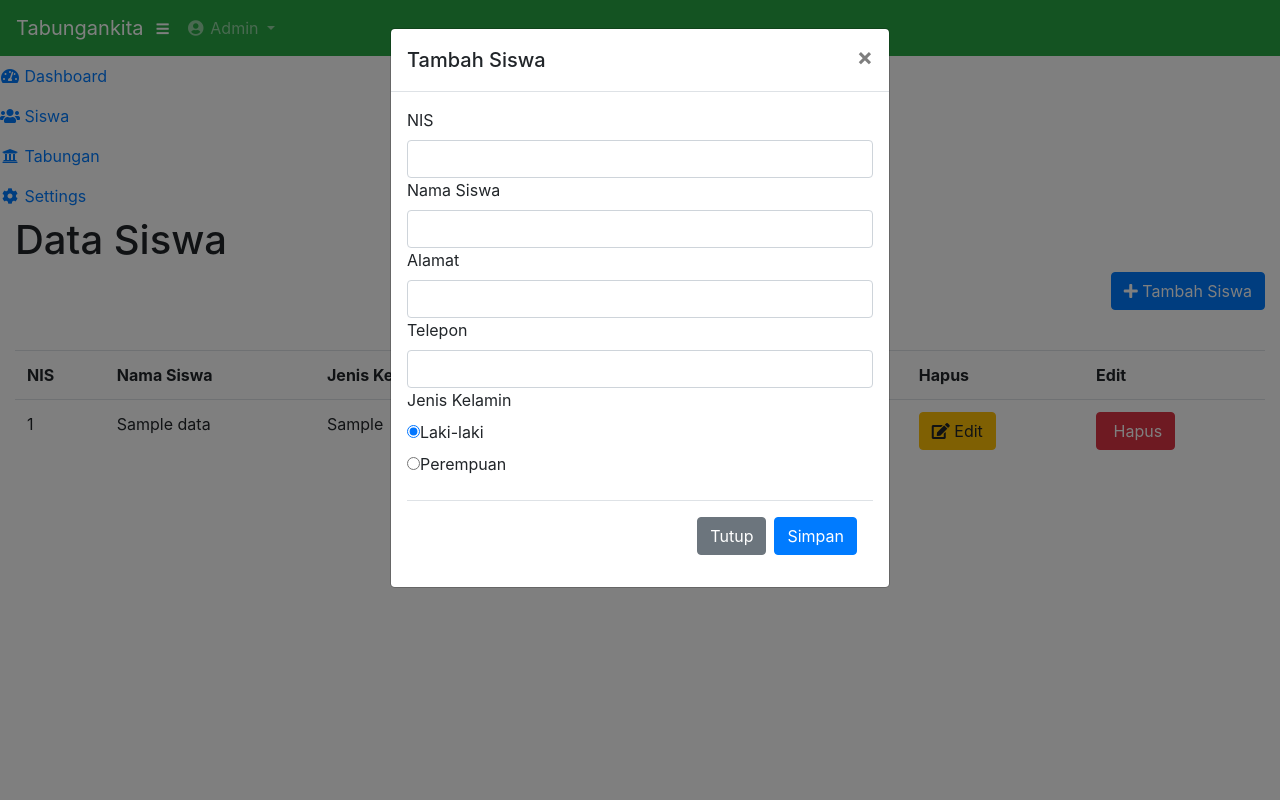
After one commit to aldinurfarizha/tabungankita, a CodeIgniter app: the page made by application/views/admin/siswa copy.php in a window 1280 px wide, after a click on "Tambah Siswa". The commit adds this page. Run offline with CodeIgniter, Linux system fonts and the light colour scheme; tables that the repository leaves empty or names only in its code hold one stand-in row (values such as "Sample post"); the template is opened without the code that fills it: most values are stand-ins (such as "Sample title", 1, 10 or a date in 2020); some libraries are stand-ins or nearby versions.

Commit message:
terbaru pak

```diff
--- a/application/config/autoload.php
+++ b/application/config/autoload.php
@@ -132,4 +132,4 @@ $autoload['language'] = array();
 |
 |	$autoload['model'] = array('first_model' => 'first');
 */
-$autoload['model'] = array('m_siswa');
+$autoload['model'] = array('m_siswa','m_tabungan');
--- a/application/controllers/admin/Tabungan.php
+++ b/application/controllers/admin/Tabungan.php
@@ -8,7 +8,8 @@ class Tabungan extends CI_Controller {
 
 	public function index()
 	{
-        // load view admin/overview.php
-        $this->load->view("admin/tabungan");
+		$data['data']=$this->m_tabungan->tampil_tabungan();
+        $this->load->view("admin/tabungan",$data);
 	}
+
 }
--- a/application/models/m_siswa.php
+++ b/application/models/m_siswa.php
@@ -15,5 +15,19 @@ class m_siswa extends CI_Model{
         $this->db->delete($table);
 
     }
+    function tampil_siswa(){
+
+        $hsl=$this->db->query("SELECT * FROM siswa ");
+        return $hsl;
+    }
+    function update_siswa($id_siswa,$nama,$alamat,$telepon){
+		$hsl=$this->db->query("UPDATE siswa SET nama='$nama',alamat='$alamat',telepon='$telepon' WHERE id_siswa='$id_siswa'");
+		return $hsl;
+    }
+    function hapus_siswa($id_siswa){
+		$hsl=$this->db->query("DELETE FROM siswa where id_siswa='$id_siswa'");
+		return $hsl;
+	}
 }
+
 ?>
--- /dev/null
+++ b/application/models/m_tabungan.php
@@ -0,0 +1,31 @@
+<?php
+
+class m_tabungan extends CI_Model{
+
+    function tampil_tabungan(){
+
+        $hsl=$this->db->query(" select  tabungan.id_tabungan,
+        tabungan.id_siswa,
+        tabungan.setoran,
+        tabungan.penarikan,
+        tabungan.saldo,
+        sum(tabungan.penarikan) as jumlah_penarikan,
+        sum(tabungan.setoran) as jumlah_setoran,
+
+        siswa.id_siswa,
+        siswa.nama,
+        siswa.jenis_kelamin,
+        siswa.alamat,
+        siswa.telepon
+
+        from
+        siswa, tabungan
+        where
+        tabungan.id_siswa = siswa.id_siswa
+        group by siswa.nama DESC");
+        return $hsl;
+    }
+
+}
+
+?>
--- /dev/null
+++ b/application/views/admin/siswa copy.php
@@ -0,0 +1,165 @@
+<!DOCTYPE html>
+<html lang="en">
+<head>
+	<?php $this->load->view("admin/_partials/head.php") ?>
+</head>
+<body id="page-top">
+
+<?php $this->load->view("admin/_partials/navbar.php") ?>
+
+<div id="wrapper">
+
+	<?php $this->load->view("admin/_partials/sidebar.php") ?>
+
+	<div id="content-wrapper">
+
+		<div class="container-fluid">
+
+	<h1>Data Siswa<br></h1>
+
+	<?php if($this->session->flashdata('message') == TRUE):?>
+	<div class="alert alert-success alert-dismissible" role="alert">
+  <button type="button" class="close" data-dismiss="alert" aria-label="Close">
+   <span aria-hidden="true">&times;</span>
+  </button>
+  <strong>Sukses !</strong> Data Berhasil Disimpan ...
+</div>
+<?php endif; ?>
+	<p align="right">
+	<button type="button" class="btn btn-primary" data-toggle="modal" data-target="#exampleModal"><i class="fa fa-plus"></i>
+ Tambah Siswa
+</button>
+</p>
+
+	<br>
+		<table class="table">
+
+<tr>
+	<th>NIS</th>
+	<th>Nama Siswa</th>
+	<th>Jenis Kelamin</th>
+	<th>Alamat</th>
+	<th>Telepon</th>
+	<th>Hapus</th>
+	<th>Edit</th>
+</tr>
+
+<?php
+
+                    foreach ($data->result_array() as $sws):
+
+                        $id_siswa=$sws['id_siswa'];
+                        $nama=$sws['nama'];
+                        $jenis_kelamin=$sws['jenis_kelamin'];
+                        $alamat=$sws['alamat'];
+                        $telepon=$sws['telepon'];
+                ?>
+<tr>
+	<td><?php echo $id_siswa;?></td>
+	<td><?php echo $nama;?></td>
+	<td><?php echo $jenis_kelamin;?></td>
+	<td><?php echo $alamat;?></td>
+	<td><?php echo $telepon;?></td>
+	<td><a class="btn btn-xs btn-warning" href="#modalEditSiswa<?php echo $id_siswa?>" data-toggle="modal" title="Edit"><span class="fa fa-edit"></span> Edit</a></td>
+    <td><a class="btn btn-xs btn-danger" href="#modalHapusPelanggan<?php echo $id_siswa?>" data-toggle="modal" title="Hapus"><span class="fa fa-close"></span> Hapus</a></td>
+
+</tr>
+<?php endforeach; ?>
+  </table>
+  </div>
+
+
+<?php $this->load->view("admin/_partials/scrolltop.php") ?>
+<?php $this->load->view("admin/_partials/modal.php") ?>
+<?php $this->load->view("admin/_partials/js.php") ?>
+
+	<!-- Button trigger modal -->
+
+
+<!-- Modal nu kahiji-->
+
+<div class="modal fade" id="exampleModal" tabindex="-1" role="dialog" aria-labelledby="exampleModalLabel" aria-hidden="true">
+  <div class="modal-dialog" role="document">
+    <div class="modal-content">
+      <div class="modal-header">
+        <h5 class="modal-title" id="exampleModalLabel">Tambah Siswa</h5>
+        <button type="button" class="close" data-dismiss="modal" aria-label="Close">
+          <span aria-hidden="true">&times;</span>
+        </button>
+      </div>
+      <div class="modal-body">
+        <form method="post" action="<?php echo base_url().'admin/siswa/tambah_aksi'; ?>">
+		<div class="form-group">
+		<label>NIS</label>
+		<input type="text" name="id_siswa" class="form-control">
+		<label>Nama Siswa</label>
+		<input type="text" name="nama" class="form-control">
+		<label>Alamat</label>
+		<input type="text" name="alamat" class="form-control">
+		<label>Telepon</label>
+		<input type="number" name="telepon" class="form-control">
+		<label>Jenis Kelamin</label>
+		<div class="radio">
+			<label>
+				<input type="radio" name="jenis_kelamin" value="Laki-laki" checked>Laki-laki
+			</label>
+		</div>
+		<div class="radio">
+			<label>
+				<input type="radio" name="jenis_kelamin" value="Perempuan">Perempuan
+			</label>
+		</div>
+      </div>
+      <div class="modal-footer">
+        <button type="reset" class="btn btn-secondary" data-dismiss="modal">Tutup</button>
+        <button type="submit" class="btn btn-primary">Simpan</button>
+      </div>
+    </div>
+  </div>
+</div>
+</div>
+</div>
+<!-- Modal nu kadua-->
+<?php
+
+                    foreach ($data->result_array() as $sws){
+
+                        $id_siswa=$sws['id_siswa'];
+                        $nama=$sws['nama'];
+                        $alamat=$sws['alamat'];
+                        $telepon=$sws['telepon'];
+                ?>
+	<div class="modal fade" id="modalEditSiswa<?php echo $id_siswa?>" tabindex="-1" role="dialog" aria-labelledby="asd" aria-hidden="true">
+  <div class="modal-dialog" role="document">
+    <div class="modal-content">
+      <div class="modal-header">
+        <h5 class="modal-title" id="myModalLabel">Edit Siswa</h5>
+        <button type="button" class="close" data-dismiss="modal" aria-label="Close">
+          <span aria-hidden="true">&times;</span>
+        </button>
+      </div>
+      <div class="modal-body">
+        <form method="post" action="<?php echo base_url().'admin/siswa/edit_siswa' ?>">
+		<div class="form-group">
+		<label>NIS</label>
+		<input type="text" value="<?php echo $id_siswa;?>" name="id_siswa" class="form-control" readonly>
+		<label>Nama Siswa</label>
+		<input type="text" value="<?php echo $nama;?>" name="nama" class="form-control" required>
+		<label>Alamat</label>
+		<input type="text" value="<?php echo $alamat;?>" name="alamat" class="form-control"required>
+		<label>Telepon</label>
+		<input type="number" value="<?php echo $telepon;?>" name="telepon" class="form-control"required>
+
+      </div>
+      <div class="modal-footer">
+        <button type="reset" class="btn btn-secondary" data-dismiss="modal">Tutup</button>
+        <button type="submit" class="btn btn-primary">Simpan</button>
+      </div>
+    </div>
+  </div>
+</div>
+<?php
+        }
+        ?>
+</body>
+</html>
```
Also changed, not shown: application/controllers/admin/Siswa.php (+13 -12 lines), application/views/admin/siswa.php (+96 -39 lines), application/views/admin/tabungan.php (+67 -2 lines).
